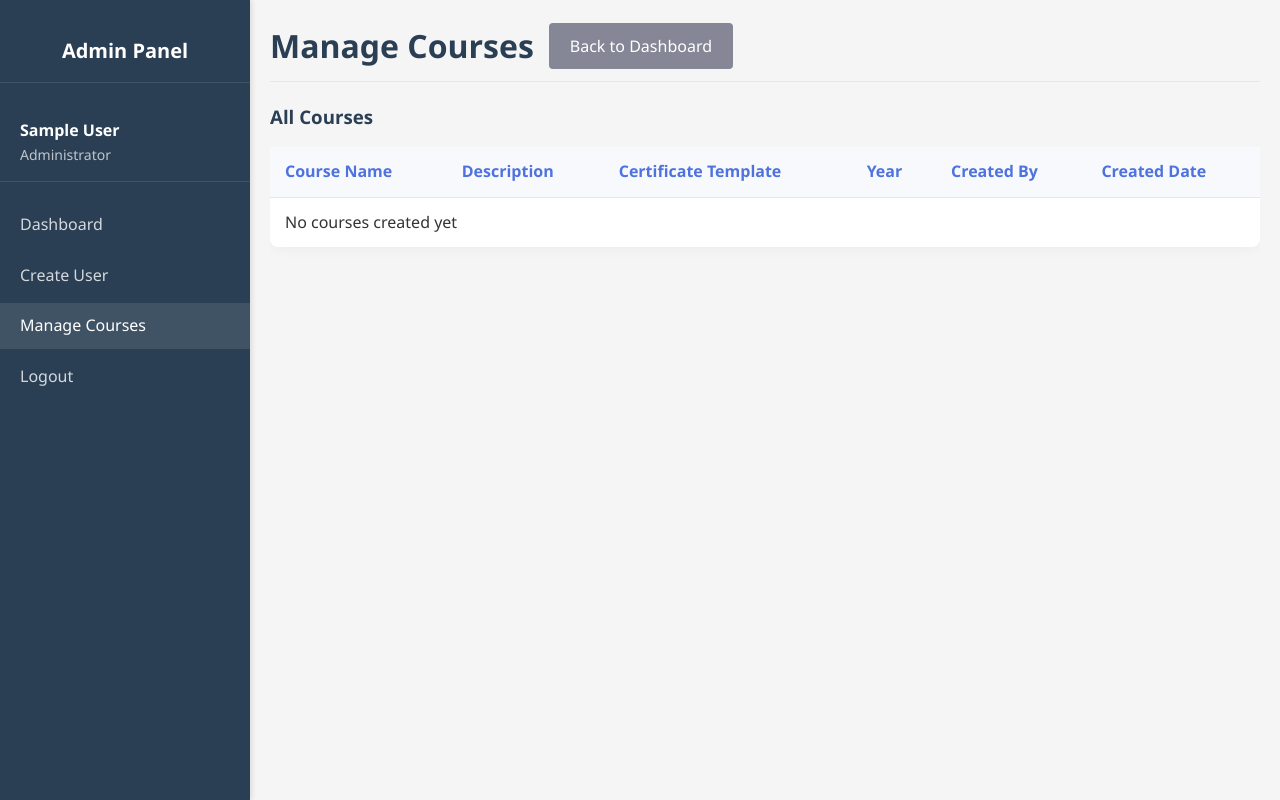
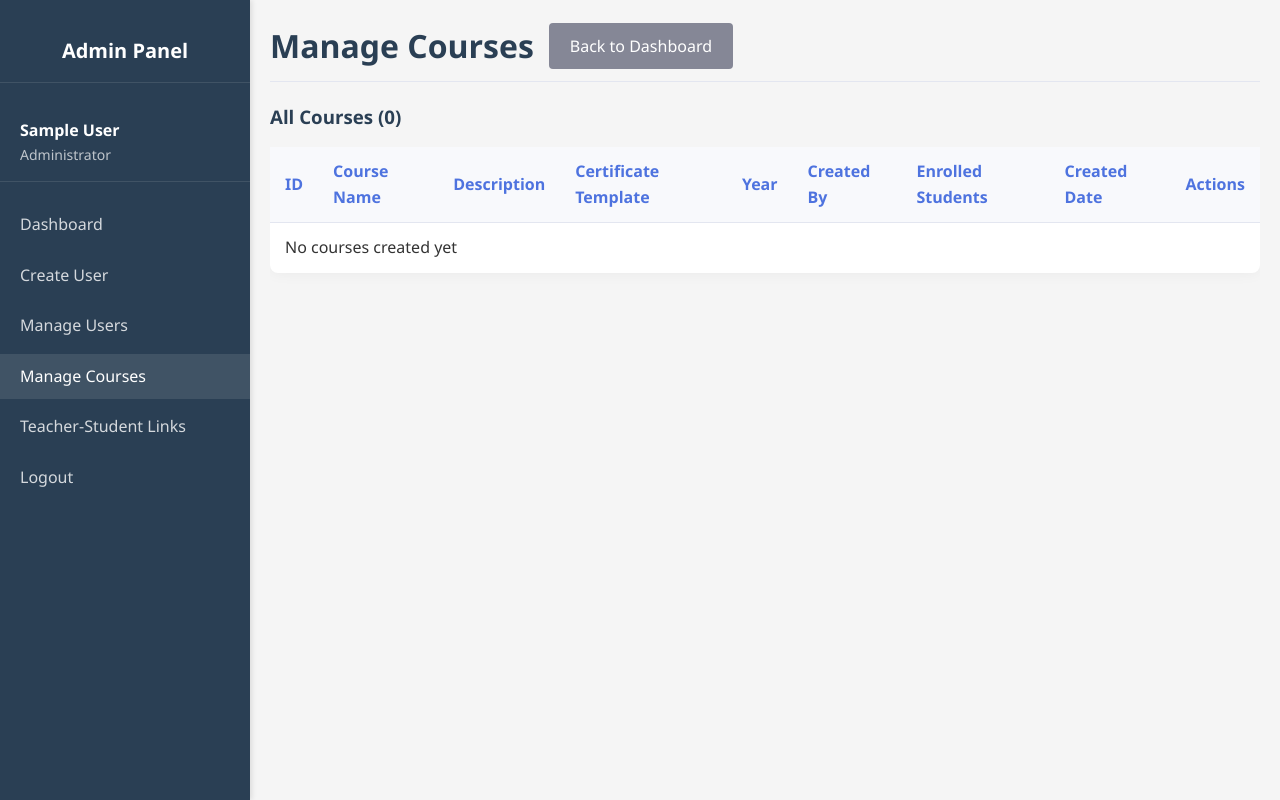
Before and after one commit to imgsh1613/CertCatalyst, a Flask app: page /admin/courses in a window 1280 px wide. Run offline with Flask 3, Linux system fonts and the light colour scheme; the visitor is signed in with stand-in values (Sample User, id 1); data that the repository does not hold is empty.

Commit message:
Update admin_courses.html

```diff
--- a/templates/admin_courses.html
+++ b/templates/admin_courses.html
@@ -3,7 +3,7 @@
 <head>
     <meta charset="UTF-8">
     <meta name="viewport" content="width=device-width, initial-scale=1.0">
-    <title>Manage Courses - Admin Panel</title>
+    <title>Manage Courses</title>
     <link rel="stylesheet" href="{{ url_for('static', filename='css/style.css') }}">
 </head>
 <body>
@@ -17,7 +17,9 @@
             <ul class="nav-links">
                 <li><a href="{{ url_for('admin_dashboard') }}">Dashboard</a></li>
                 <li><a href="{{ url_for('admin_create_user') }}">Create User</a></li>
+                <li><a href="{{ url_for('admin_users') }}">Manage Users</a></li>
                 <li class="active"><a href="{{ url_for('admin_courses') }}">Manage Courses</a></li>
+                <li><a href="{{ url_for('admin_teacher_students') }}">Teacher-Student Links</a></li>
                 <li><a href="{{ url_for('logout') }}">Logout</a></li>
             </ul>
         </nav>
@@ -35,39 +37,85 @@
                 {% endwith %}
             </header>
 
-            <div class="courses-list">
-                <h3>All Courses</h3>
+            <div class="section-card">
+                <h3>All Courses ({{ courses|length }})</h3>
                 <div class="table-responsive">
                     <table>
                         <thead>
                             <tr>
+                                <th>ID</th>
                                 <th>Course Name</th>
                                 <th>Description</th>
                                 <th>Certificate Template</th>
                                 <th>Year</th>
                                 <th>Created By</th>
+                                <th>Enrolled Students</th>
                                 <th>Created Date</th>
+                                <th>Actions</th>
                             </tr>
                         </thead>
                         <tbody>
                             {% for course in courses %}
                             <tr>
+                                <td>{{ course.course_id }}</td>
                                 <td><strong>{{ course.course_name }}</strong></td>
                                 <td>{{ course.course_description or 'No description' }}</td>
                                 <td>{{ course.certificate_template }}</td>
-                                <td>{{ course.course_year }}</td>
+                                <td><span class="badge badge-primary">{{ course.course_year }}</span></td>
                                 <td>{{ course.created_by_name or 'Unknown' }}</td>
+                                <td>
+                                    <span class="badge badge-success">{{ course.enrolled_students or 0 }}</span>
+                                </td>
                                 <td>{{ course.created_at.strftime('%Y-%m-%d') if course.created_at else 'N/A' }}</td>
+                                <td>
+                                    <a href="{{ url_for('admin_edit_course', course_id=course.course_id) }}"
+                                       class="btn btn-sm btn-secondary">Edit</a>
+                                    <form method="POST"
+                                          action="{{ url_for('admin_delete_course', course_id=course.course_id) }}"
+                                          style="display: inline;"
+                                          onsubmit="return confirm('Are you sure you want to delete {{ course.course_name }}? {% if course.enrolled_students > 0 %}This course has {{ course.enrolled_students }} enrolled student(s).{% endif %}');">
+                                        <button type="submit" class="btn btn-sm btn-danger">Delete</button>
+                                    </form>
+                                </td>
                             </tr>
                             {% else %}
                             <tr>
-                                <td colspan="6">No courses created yet</td>
+                                <td colspan="9">No courses created yet</td>
                             </tr>
                             {% endfor %}
                         </tbody>
                     </table>
                 </div>
             </div>
+
+            <!-- Course Statistics -->
+            {% if courses %}
+            <div class="section-card">
+                <h3>Course Statistics</h3>
+                <div class="dashboard-stats">
+                    <div class="stat-card">
+                        <h4>Total Courses</h4>
+                        <div class="stat-value">{{ courses|length }}</div>
+                    </div>
+                    <div class="stat-card">
+                        <h4>Total Enrollments</h4>
+                        <div class="stat-value">{{ courses|sum(attribute='enrolled_students') }}</div>
+                    </div>
+                    <div class="stat-card">
+                        <h4>Courses with Enrollments</h4>
+                        <div class="stat-value">
+                            {{ courses|selectattr('enrolled_students', 'greaterthan', 0)|list|length }}
+                        </div>
+                    </div>
+                    <div class="stat-card">
+                        <h4>Empty Courses</h4>
+                        <div class="stat-value">
+                            {{ courses|rejectattr('enrolled_students')|list|length + courses|selectattr('enrolled_students', 'equalto', 0)|list|length }}
+                        </div>
+                    </div>
+                </div>
+            </div>
+            {% endif %}
         </main>
     </div>
 </body>
```
